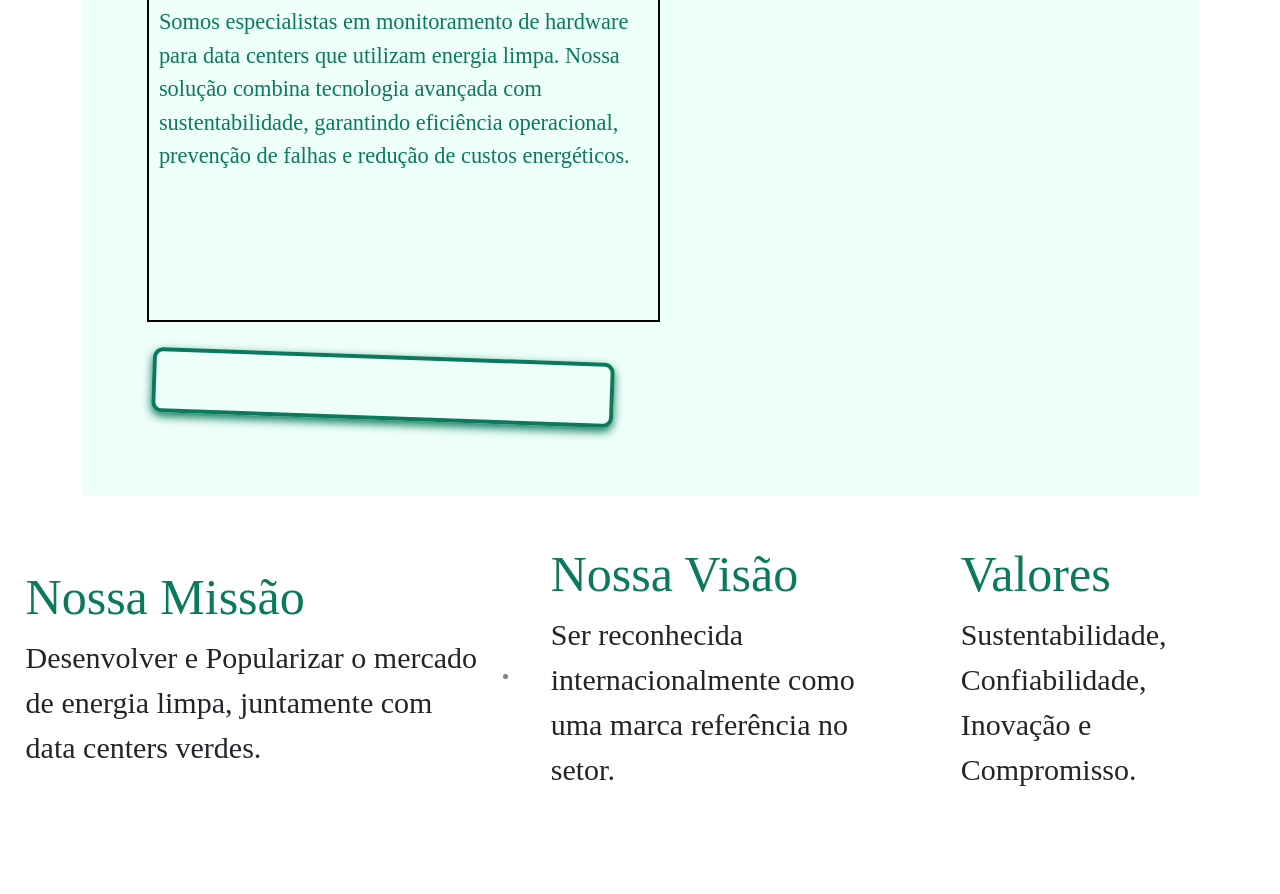
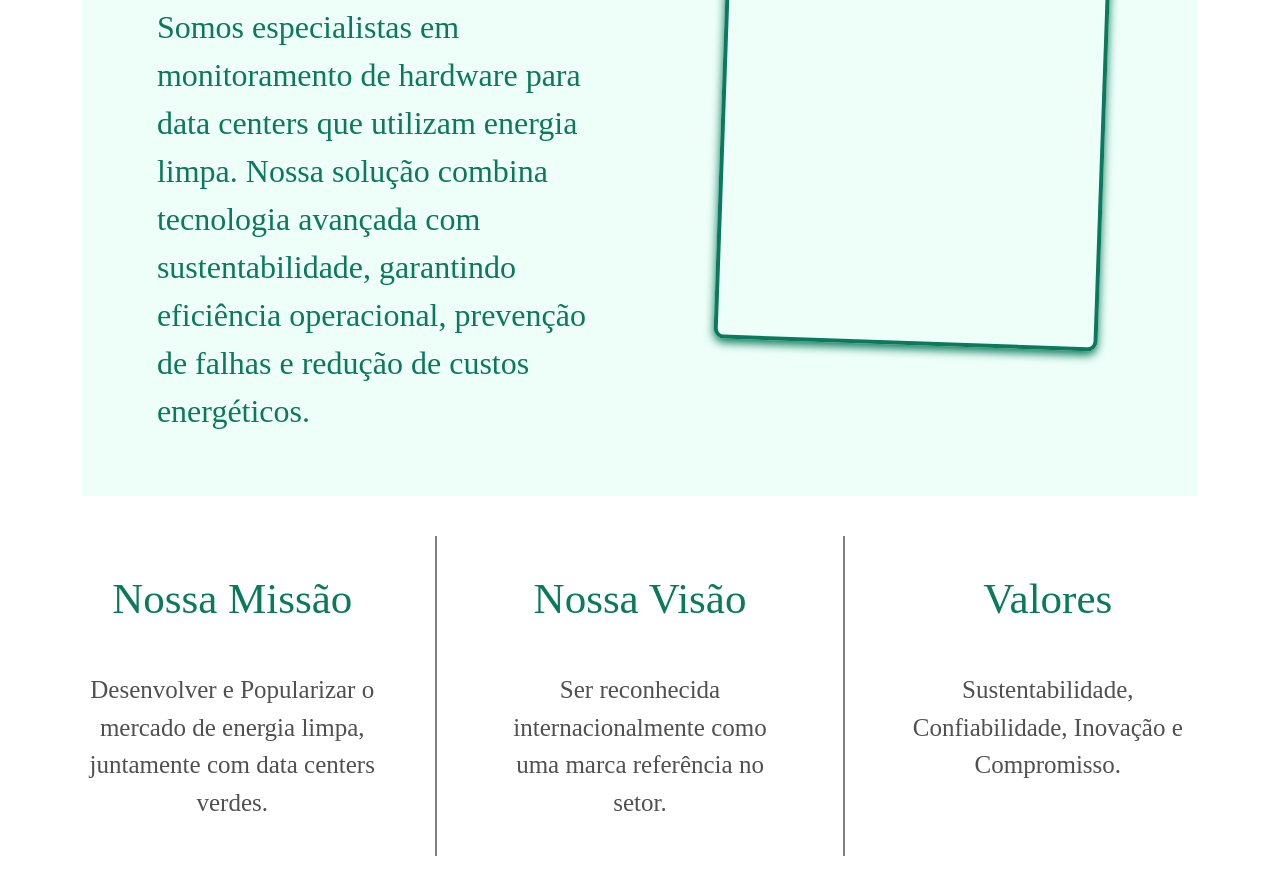
Before and after one commit to grupo-7-sptech-school/site, a website: page public/index.html in a window 1280 px wide. Shown: the part 1060-1954 px from the top of the page. Drawn offline with nearby package versions, Linux system fonts and the light colour scheme.

Commit message:
add: valores css

```diff
--- a/public/css/home.css
+++ b/public/css/home.css
@@ -143,3 +143,10 @@ li{
     border: 2px solid #e3b062;
     border-radius: 12px;
 }
+
+.home-botao:hover{
+  background-color: #e3b062;
+  color: #00503E;
+  transition: 90ms;
+  box-shadow: 3px 3px 3px #00241c;
+}
--- a/public/css/sobre.css
+++ b/public/css/sobre.css
@@ -1,3 +1,7 @@
+.container{
+    display: flex;
+}
+
 .box-sobre{
     display: flex;
     flex-direction: row;
@@ -7,42 +11,47 @@
     height: 87vh;
     flex-wrap: wrap;
     width:  100%;
+    gap: 7%;
 }
 
 .box-lado-esquerdo{
     padding: 1%;
     display: flex;
     flex-direction: column;
-    width: 50%;
-    border: 2px solid black;
+    width: 45%;
+    /* border: 2px solid black; */
     margin-top: 20px;
     margin-left: 20px;
+    justify-content: center;
 }
 
 .titulo-sobre h1{
-    font-size: 3.2 rem;
+    font-size: 3.8 rem;
     color: #0B795B;
+    font-weight: 800;
 }
 
 .texto-sobre p{
     color: #0B795B;
-    font-size: 1.4rem;
+    font-size: 2.0rem;
     margin-top: 1.5rem;
     line-height: 1.5;
 }
 
 .box-lado-direito{
     display: flex;
-    width: 50%;
+    width: 45%;
     justify-content: center;
     align-items: center;
 }
 
 .imagem-sobre{
-    width: 90%;
-    height: 50%;
+    width: 48vh;
+    height: 48vh;
     border: 4px solid #0B795B;
     border-radius: 10px;
     transform: rotate(2deg);
     box-shadow: 0 4px 10px #0B795B;
+    align-items: center;
+
 }
--- a/public/css/valores.css
+++ b/public/css/valores.css
@@ -7,26 +7,40 @@
 .todos-valores{
     display: flex;
     flex-direction: row;
-    height: 45vh;
+    padding: 5%;
     align-items: center;
+    gap: 3%;
 }
 
 .valor1, .valor2,.valor3{
+    height: 40vh;
+    width: 30%;
     padding: 2%;
 }
 
 .valor1 h1, .valor2 h1,.valor3 h1{
-    font-size: 50px;
+    font-size: 43px;
     color: #0B795B;
+    height: 10vh;
+    display: flex;
+    align-items: center;
+    justify-content: center;
 }
 
 .valor1 p, .valor2 p,.valor3 p{
-    font-size: 30px;
+    margin-top: 2rem;
+    font-size: 25px;
+    color: rgb(80, 80, 80);
+    display: flex;
+    align-items: center;
+    justify-content: center;
+    text-align: center;
 }
 
-.box-valores li{
-    color: gray;
-    line-height: 45vh;
+.linha{
+    height: 40vh;
+    background-color: gray;
+    width: 0.2%;
 }
 
 .linha-valores{
--- a/public/index.html
+++ b/public/index.html
@@ -92,11 +92,11 @@ Somos a Solar Data</h1>
           <div class="valor1">
             <h1>Nossa Missão</h1>
             <p>Desenvolver e Popularizar o mercado de energia limpa, juntamente com data centers verdes.</p>
-          </div><li></li>
+          </div><div class="linha"></div>
           <div class="valor2">
             <h1>Nossa Visão</h1>
             <p>Ser reconhecida internacionalmente como uma marca referência no setor.</p>
-          </div>
+          </div><div class="linha"></div>
           <div class="valor3">
             <h1>Valores</h1>
             <p>Sustentabilidade, Confiabilidade, Inovação e Compromisso.</p>
```
